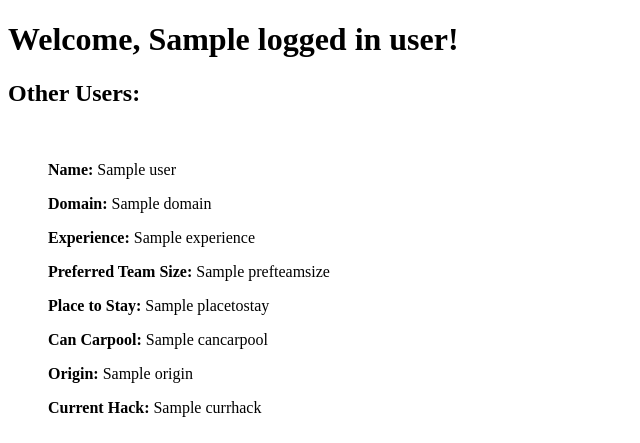
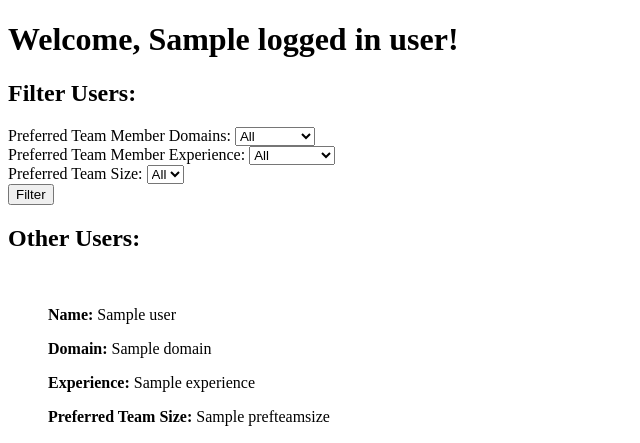
Before and after one commit to AbisekNepal/VTHacks, a Flask app: template templates/home.html in a window 1280 px wide. Shown: the top 443 px of the page, without its empty margins (0-640 px from the left). Run offline with Flask 3, Linux system fonts and the light colour scheme; the template is opened without the code that fills it: most values are stand-ins (such as "Sample title", 1, 10 or a date in 2020).

Commit message:
working filter

```diff
--- a/app.py
+++ b/app.py
@@ -74,13 +74,29 @@ def home():
     if 'user_id' in session:
         user = users_collection.find_one({"_id": ObjectId(session['user_id'])})
         user_id = ObjectId(session['user_id'])
-        # user = users.find_one({"_id": session['user_id']})
 
-        users = users_collection.find({"_id": {"$ne": user_id}})
+        # Get the preferred team size and experience from the query parameters
+        team_size = request.args.get('team_size', '')
+        experience = request.args.get('experience', '')
+        domain = request.args.get('domain', '')
 
-        return render_template('home.html', logged_in_user = user, users = users)
+        # Prepare the filter query
+        query = {"_id": {"$ne": user_id}}
+
+        if team_size:
+            query['prefteamsize'] = int(team_size)
+        if experience:
+            query['experience'] = experience
+        if domain:
+            query['domain'] = domain
+
+        # Fetch users from MongoDB based on the filter query
+        users = users_collection.find(query)
+
+        return render_template('home.html', logged_in_user=user, users=users)
     else:
         return redirect(url_for('login'))
+
 
 @app.route('/logout')
 def logout():
--- a/templates/home.html
+++ b/templates/home.html
@@ -7,6 +7,35 @@
 </head>
 <body>
     <h1>Welcome, {{ logged_in_user['name'] }}!</h1>
+    <h2>Filter Users:</h2>
+
+    <form method="get" action="/">
+        <label for="domain">Preferred Team Member Domains:</label>
+        <select id="domain" name="domain">
+            <option value="">All</option>
+            <option value="Front-end">Front-end</option>
+            <option value="Back-end">Back-end</option>
+            <option value="Full-stack">Back-end</option>
+        </select>
+        <br>
+        <label for="experience">Preferred Team Member Experience:</label>
+        <select id="experience" name="experience">
+            <option value="">All</option>
+            <option value="First-Timer">First-Timer</option>
+            <option value="Veteran">Veteran</option>
+        </select>
+        <br>
+        <label for="team_size">Preferred Team Size:</label>
+        <select id="team_size" name="team_size">
+            <option value="">All</option>
+            <option value="2">2</option>
+            <option value="3">3</option>
+            <option value="4">4</option>
+        </select>
+        <br>
+        <button type="submit">Filter</button>
+    </form>
+
     <h2>Other Users:</h2>
     <ul>
         {% for user in users %}
```
